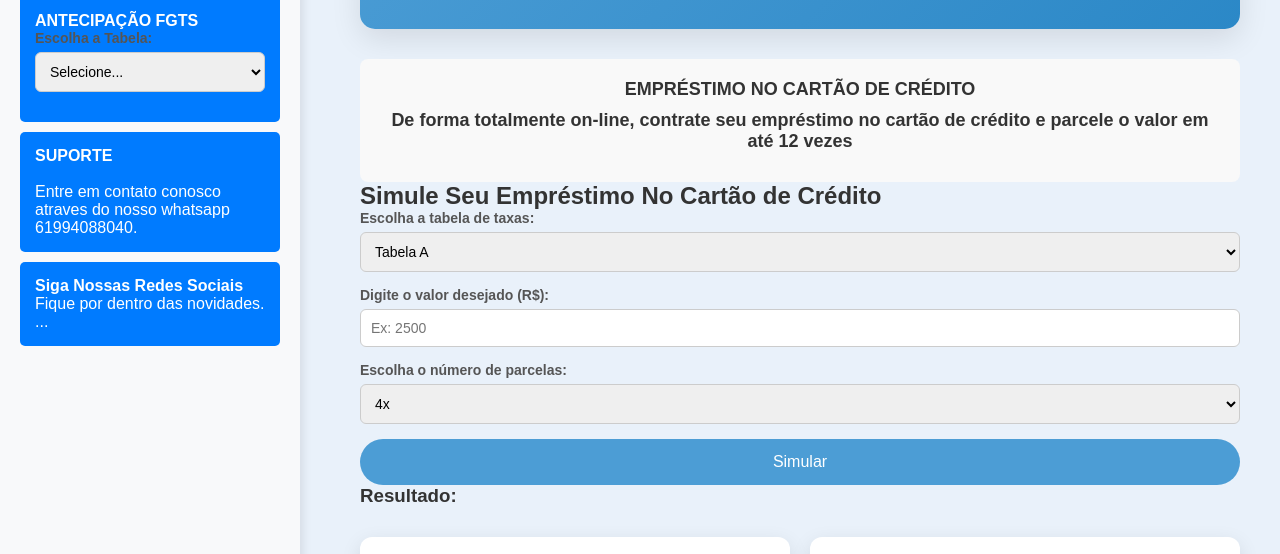
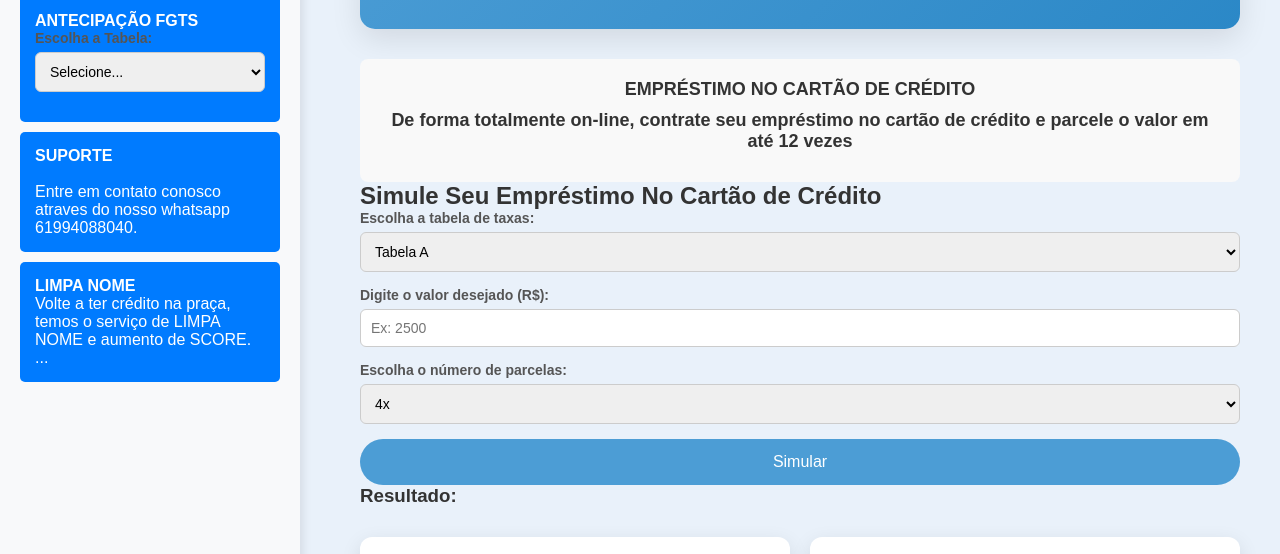
Before and after one commit to wsdigital26/emprestimos, a plain HTML site: page index.html in a window 1280 px wide. Shown: the part 176-730 px from the top of the page. Drawn offline with Linux system fonts and the light colour scheme.

Commit message:
Update index.html

```diff
--- a/index.html
+++ b/index.html
@@ -112,8 +112,8 @@
       <p>Entre em contato conosco atraves do nosso whatsapp 61994088040.</p>
     </div>
     <div class="caixa">
-      <h4>Siga Nossas Redes Sociais</h4>
-      <p>Fique por dentro das novidades.</p>
+      <h4>LIMPA NOME</h4>
+      <p>Volte a ter crédito na praça, temos o serviço de LIMPA NOME e aumento de SCORE.</p>
       <p>...</p>
     </div>
   </div>
```
